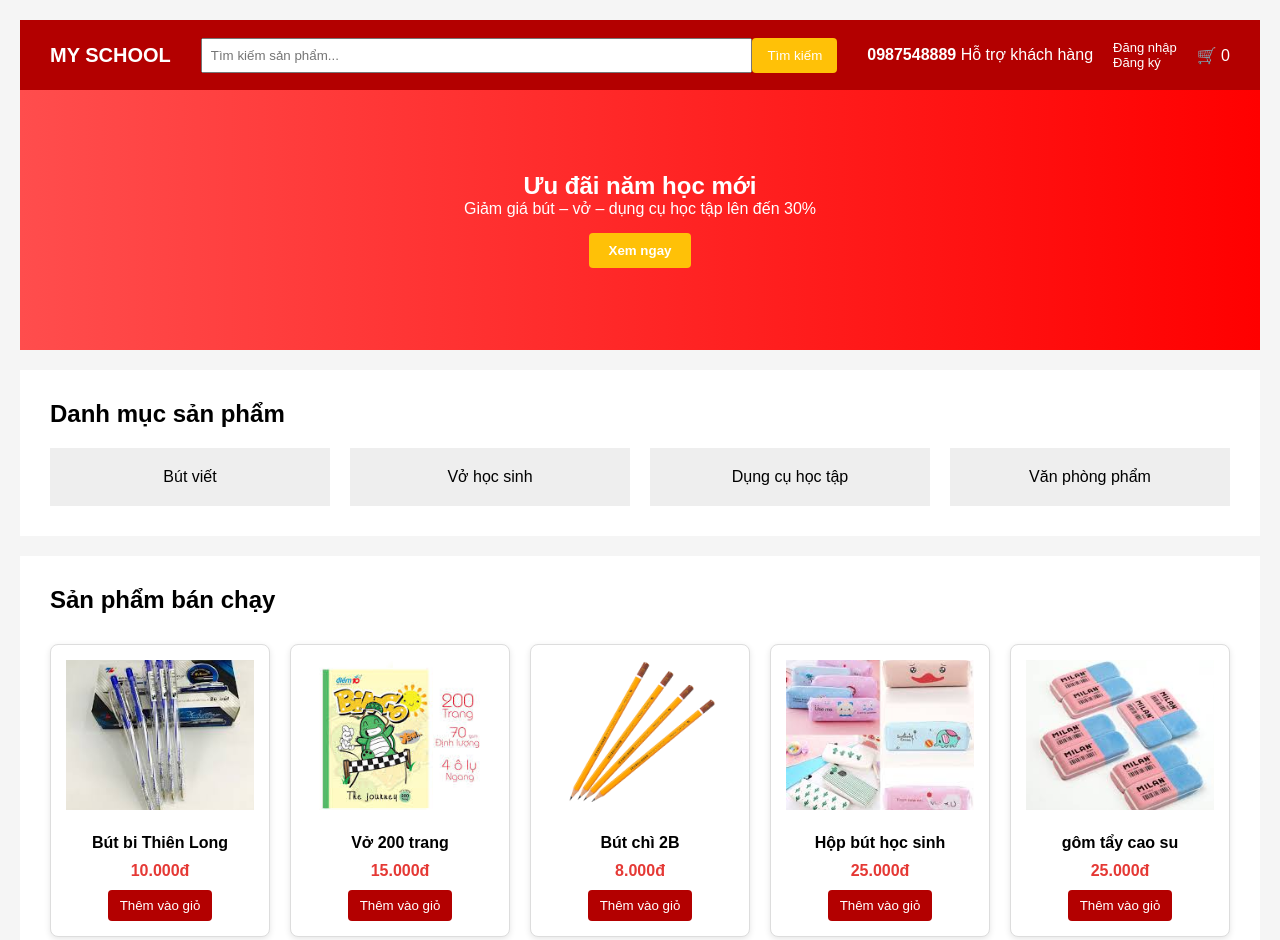
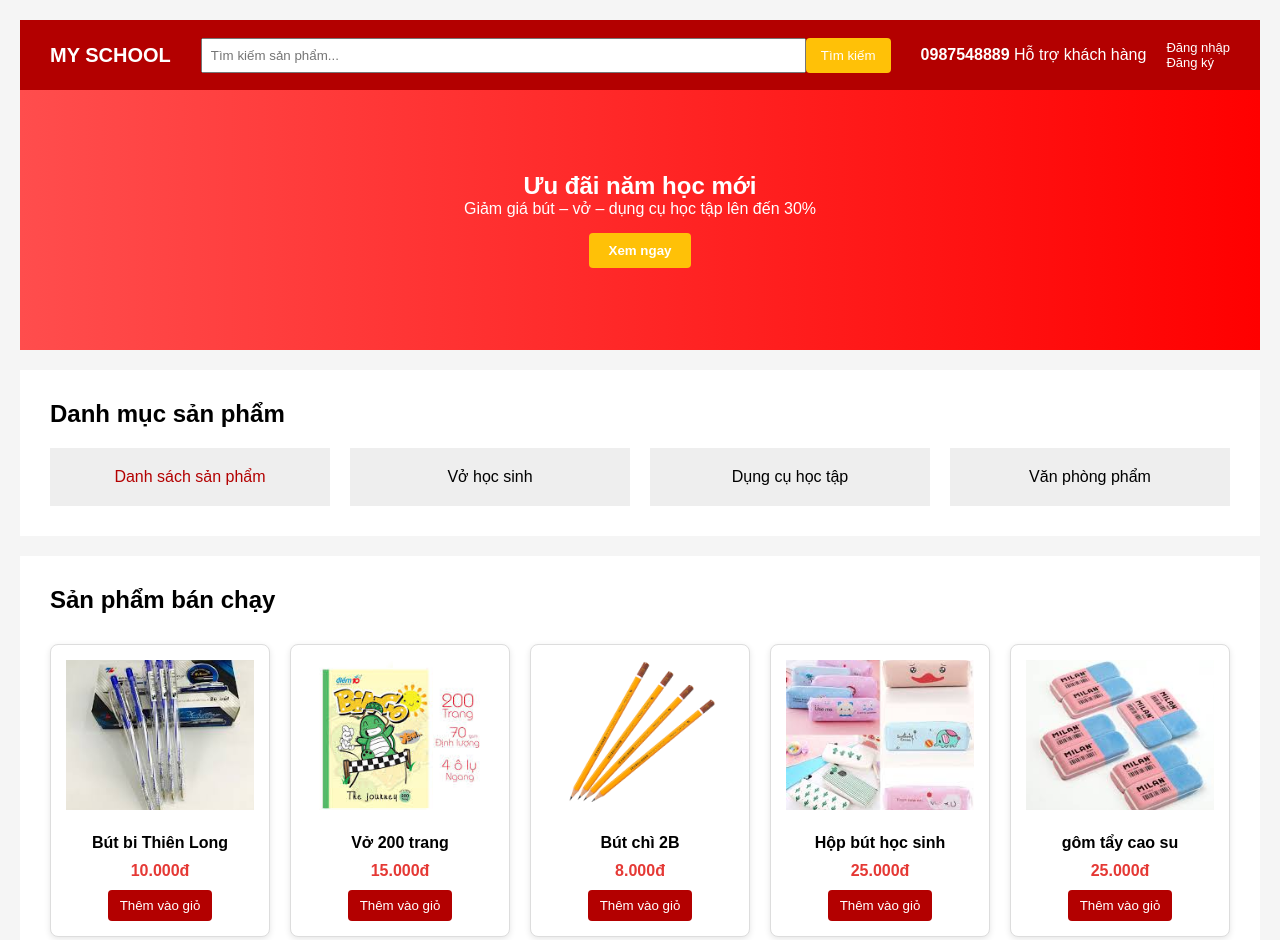
Before and after one commit to piggy382/staitonerystore, a plain HTML site: page html/homepage.html in a window 1280 px wide. Shown: the top 940 px of the page. Drawn offline with Linux system fonts and the light colour scheme; files whose address does not match are found by name.

Commit message:
update code

```diff
--- a/css/homepage.css
+++ b/css/homepage.css
@@ -93,6 +93,11 @@
   padding: 20px;
   text-align: center;
   cursor: pointer;
+}
+
+.category-item a {
+  text-decoration: none;
+  color: #b30000;
 }
 
 .bestseller {
--- a/css/productlist.css
+++ b/css/productlist.css
@@ -71,7 +71,7 @@
   background: #2980b9;
 }
 .title{
-
+    font-family: cursive;
 }
 
 @media (max-width: 1400px) {
--- a/html/homepage.html
+++ b/html/homepage.html
@@ -28,7 +28,7 @@
           <a href="#">Đăng ký</a>
         </div>
 
-        <div class="cart">🛒 <span class="badge">0</span></div>
+
       </div>
     </nav>
 
@@ -43,7 +43,7 @@
     <div class="category">
       <h2>Danh mục sản phẩm</h2>
       <div class="category-list">
-        <div class="category-item">Bút viết</div>
+        <div class="category-item"><a href="../json/script.js">Danh sách sản phẩm</a></div>
         <div class="category-item">Vở học sinh</div>
         <div class="category-item">Dụng cụ học tập</div>
         <div class="category-item">Văn phòng phẩm</div>
```
